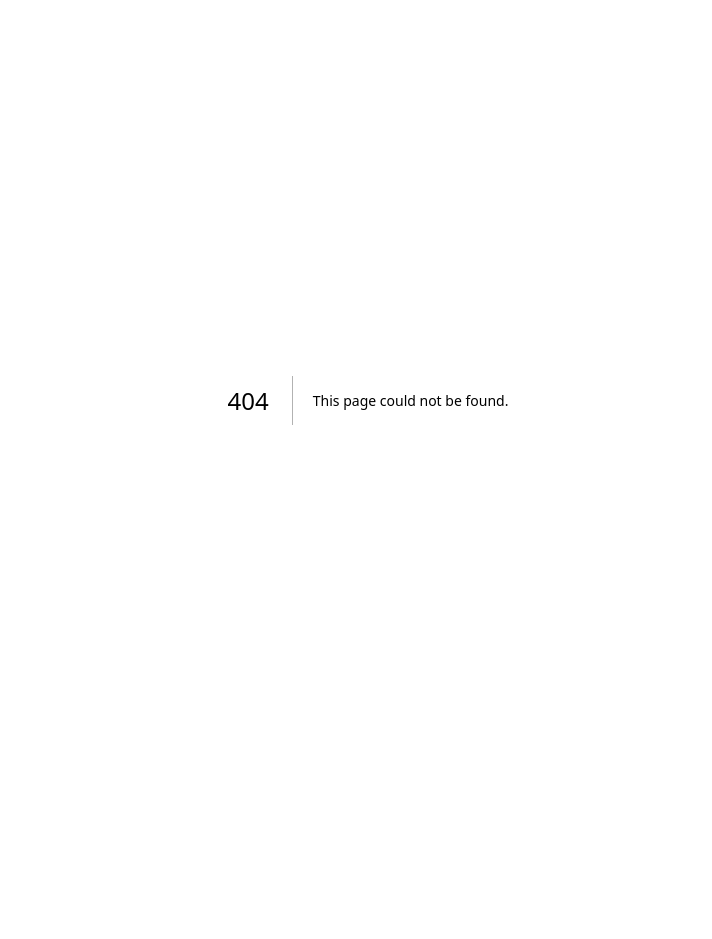
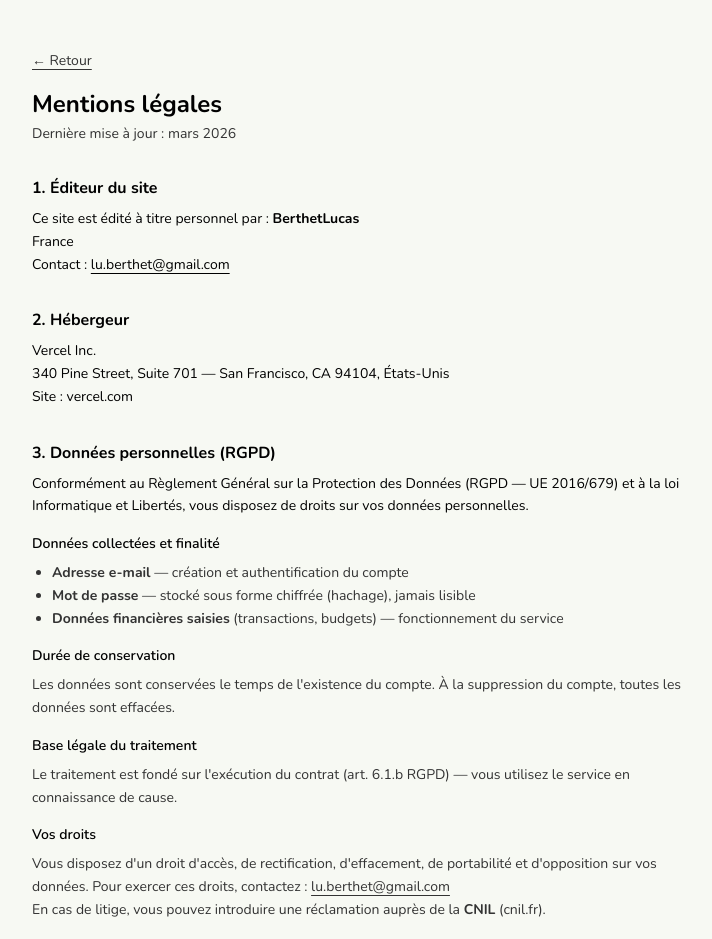
Before and after one commit to BerthetLucas/budgetApp, a Next.js app: page /mentions-legales in a window 1280 px wide. Before the commit this address had no page. Shown: the top 939 px of the page, without its empty margins (272-984 px from the left). Before the commit the page ends 800 px from the top, so only its background shows below. Built offline with nearby package versions, Linux system fonts and the light colour scheme.

Commit message:
secure connexion

```diff
--- a/src/actions/recurring.ts
+++ b/src/actions/recurring.ts
@@ -53,54 +53,43 @@ export async function deleteRecurringTransaction(id: string) {
 export async function checkAndApplyRecurringTransactions() {
   const supabase = await createClient();
 
-  const now = new Date();
-  const year = now.getFullYear();
-  const month = now.getMonth() + 1;
-
-  const alreadyApplied = await hasBeenAppliedThisMonth(supabase, year, month);
-  if (alreadyApplied) return;
-
   const {
     data: { user },
   } = await supabase.auth.getUser();
   if (!user) throw new Error("Utilisateur non authentifié");
 
+  const now = new Date();
+  const year = now.getFullYear();
+  const month = now.getMonth() + 1;
+
+  const { error: claimError } = await supabase
+    .from("recurring_applied_months")
+    .insert([{ year, month, user_id: user.id }]);
+
+  if (claimError) return;
+
   const recurring = await fetchRecurringTransactions(supabase);
   if (recurring.length === 0) return;
 
-  const transactions = buildTransactionsForMonth(recurring, user.id, year, month);
+  const transactions = buildTransactionsForMonth(
+    recurring,
+    user.id,
+    year,
+    month
+  );
 
   const { error: insertError } = await supabase
     .from("transactions")
     .insert(transactions);
   if (insertError) throw new Error(insertError.message);
-
-  await supabase
-    .from("recurring_applied_months")
-    .insert([{ year, month, user_id: user.id }]);
-
-  revalidatePath("/");
-  revalidatePath("/stats");
 }
 
 // ─── Helpers privés ───────────────────────────────────────────────────────────
 
-async function hasBeenAppliedThisMonth(
-  supabase: Awaited<ReturnType<typeof import("@/lib/supabase/server").createClient>>,
-  year: number,
-  month: number
-): Promise<boolean> {
-  const { data } = await supabase
-    .from("recurring_applied_months")
-    .select("id")
-    .eq("year", year)
-    .eq("month", month)
-    .maybeSingle();
-  return !!data;
-}
-
 async function fetchRecurringTransactions(
-  supabase: Awaited<ReturnType<typeof import("@/lib/supabase/server").createClient>>
+  supabase: Awaited<
+    ReturnType<typeof import("@/lib/supabase/server").createClient>
+  >
 ): Promise<RecurringTransaction[]> {
   const { data, error } = await supabase
     .from("recurring_transactions")
--- a/src/app/auth/layout.tsx
+++ b/src/app/auth/layout.tsx
@@ -21,13 +21,25 @@ export default function AuthLayout({
       </div>
 
       <div className="bg-card w-full max-w-sm rounded-2xl border border-[#191d17] p-8 shadow-[4px_4px_0_0_#191d17]">
+        <div className="mb-5 space-y-2 rounded-xl border border-yellow-400 bg-yellow-50 px-4 py-3 text-xs text-yellow-800 dark:border-yellow-500 dark:bg-yellow-950/40 dark:text-yellow-300">
+          <p>
+            <strong>Projet en développement</strong> — cette application n&apos;est
+            pas encore stable. Des pertes de données ou des interruptions de
+            service peuvent survenir.
+          </p>
+          <p>
+            Vous pouvez{" "}
+            <strong>tester sans créer de compte</strong> via le bouton
+            &quot;Accès démo&quot; ci-dessous.
+          </p>
+        </div>
         {children}
       </div>
 
       <p className="text-muted-foreground mt-6 text-center text-xs">
         En continuant, vous acceptez nos{" "}
         <Link
-          href="#"
+          href="/mentions-legales"
           className="hover:text-foreground underline underline-offset-4"
         >
           Conditions d&apos;utilisation
--- /dev/null
+++ b/src/app/mentions-legales/page.tsx
@@ -0,0 +1,134 @@
+import type { Metadata } from "next";
+import Link from "next/link";
+
+export const metadata: Metadata = {
+  title: "Mentions légales",
+};
+
+export default function MentionsLegalesPage() {
+  return (
+    <div className="bg-background min-h-screen px-4 py-12">
+      <div className="mx-auto max-w-2xl space-y-8">
+        <div>
+          <Link
+            href="/"
+            className="text-muted-foreground hover:text-foreground text-sm underline underline-offset-4"
+          >
+            ← Retour
+          </Link>
+          <h1 className="mt-4 text-2xl font-bold tracking-tight">
+            Mentions légales
+          </h1>
+          <p className="text-muted-foreground mt-1 text-sm">
+            Dernière mise à jour : mars 2026
+          </p>
+        </div>
+
+        <section className="space-y-2">
+          <h2 className="font-bold">1. Éditeur du site</h2>
+          <p className="text-sm leading-relaxed">
+            Ce site est édité à titre personnel par :{" "}
+            <strong>BerthetLucas</strong>
+            <br />
+            France
+            <br />
+            Contact :{" "}
+            <a
+              href="mailto:lu.berthet@gmail.com"
+              className="underline underline-offset-4"
+            >
+              lu.berthet@gmail.com
+            </a>
+          </p>
+        </section>
+
+        <section className="space-y-2">
+          <h2 className="font-bold">2. Hébergeur</h2>
+          <p className="text-sm leading-relaxed">
+            Vercel Inc.
+            <br />
+            340 Pine Street, Suite 701 — San Francisco, CA 94104, États-Unis
+            <br />
+            Site : vercel.com
+          </p>
+        </section>
+
+        <section className="space-y-2">
+          <h2 className="font-bold">3. Données personnelles (RGPD)</h2>
+          <p className="text-sm leading-relaxed">
+            Conformément au Règlement Général sur la Protection des Données
+            (RGPD — UE 2016/679) et à la loi Informatique et Libertés, vous
+            disposez de droits sur vos données personnelles.
+          </p>
+
+          <h3 className="pt-2 text-sm font-semibold">
+            Données collectées et finalité
+          </h3>
+          <ul className="text-muted-foreground list-disc pl-5 text-sm leading-relaxed">
+            <li>
+              <strong>Adresse e-mail</strong> — création et authentification du
+              compte
+            </li>
+            <li>
+              <strong>Mot de passe</strong> — stocké sous forme chiffrée
+              (hachage), jamais lisible
+            </li>
+            <li>
+              <strong>Données financières saisies</strong> (transactions,
+              budgets) — fonctionnement du service
+            </li>
+          </ul>
+
+          <h3 className="pt-2 text-sm font-semibold">
+            Durée de conservation
+          </h3>
+          <p className="text-muted-foreground text-sm leading-relaxed">
+            Les données sont conservées le temps de l'existence du compte. À la
+            suppression du compte, toutes les données sont effacées.
+          </p>
+
+          <h3 className="pt-2 text-sm font-semibold">
+            Base légale du traitement
+          </h3>
+          <p className="text-muted-foreground text-sm leading-relaxed">
+            Le traitement est fondé sur l'exécution du contrat (art. 6.1.b
+            RGPD) — vous utilisez le service en connaissance de cause.
+          </p>
+
+          <h3 className="pt-2 text-sm font-semibold">Vos droits</h3>
+          <p className="text-muted-foreground text-sm leading-relaxed">
+            Vous disposez d'un droit d'accès, de rectification, d'effacement,
+            de portabilité et d'opposition sur vos données. Pour exercer ces
+            droits, contactez :{" "}
+            <a
+              href="mailto:lu.berthet@gmail.com"
+              className="underline underline-offset-4"
+            >
+              lu.berthet@gmail.com
+            </a>
+            <br />
+            En cas de litige, vous pouvez introduire une réclamation auprès de
+            la{" "}
+            <strong>CNIL</strong> (cnil.fr).
+          </p>
+
+          <h3 className="pt-2 text-sm font-semibold">Transfert de données</h3>
+          <p className="text-muted-foreground text-sm leading-relaxed">
+            Les données sont hébergées par Vercel (États-Unis). Ce transfert est
+            encadré par les clauses contractuelles types de la Commission
+            européenne.
+          </p>
+        </section>
+
+        <section className="space-y-2">
+          <h2 className="font-bold">4. Cookies</h2>
+          <p className="text-sm leading-relaxed">
+            Ce site utilise uniquement un cookie de session nécessaire au
+            fonctionnement de l'authentification. Aucun cookie publicitaire ou
+            de tracking tiers n'est utilisé.
+          </p>
+        </section>
+      </div>
+    </div>
+  );
+}
--- a/src/components/auth/login-form/login-form.tsx
+++ b/src/components/auth/login-form/login-form.tsx
@@ -14,6 +14,22 @@ export function LoginForm() {
   const form = useLoginForm();
   const [isPending, startTransition] = useTransition();
   const [error, setError] = useState<string | null>(null);
+
+  function onDemoLogin() {
+    setError(null);
+    startTransition(async () => {
+      try {
+        await signIn(
+          process.env.NEXT_PUBLIC_DEMO_EMAIL!,
+          process.env.NEXT_PUBLIC_DEMO_PASSWORD!
+        );
+      } catch (err) {
+        setError(
+          err instanceof Error ? err.message : "Une erreur est survenue"
+        );
+      }
+    });
+  }
 
   function onSubmit(values: LoginFormValues) {
     setError(null);
@@ -61,6 +77,22 @@ export function LoginForm() {
           >
             {isPending ? "Connexion…" : "Se connecter"}
           </Button>
+
+          <div className="relative my-2 flex items-center gap-3">
+            <div className="border-border h-px flex-1 border-t" />
+            <span className="text-muted-foreground text-xs">ou</span>
+            <div className="border-border h-px flex-1 border-t" />
+          </div>
+
+          <Button
+            type="button"
+            variant="outline"
+            className="h-12 w-full rounded-xl text-base font-semibold"
+            disabled={isPending}
+            onClick={onDemoLogin}
+          >
+            {isPending ? "Connexion…" : "Accès démo"}
+          </Button>
         </form>
       </FormProvider>
     </div>
--- a/src/proxy.ts
+++ b/src/proxy.ts
@@ -27,8 +27,9 @@ export async function proxy(request: NextRequest) {
 
   const { pathname } = request.nextUrl;
   const isAuthRoute = pathname.startsWith("/auth");
+  const isPublicRoute = pathname.startsWith("/mentions-legales");
 
-  if (!user && !isAuthRoute) {
+  if (!user && !isAuthRoute && !isPublicRoute) {
     const url = request.nextUrl.clone();
     url.pathname = "/auth/login";
     return NextResponse.redirect(url);
```
Also changed, not shown: .claude/settings.local.json.
